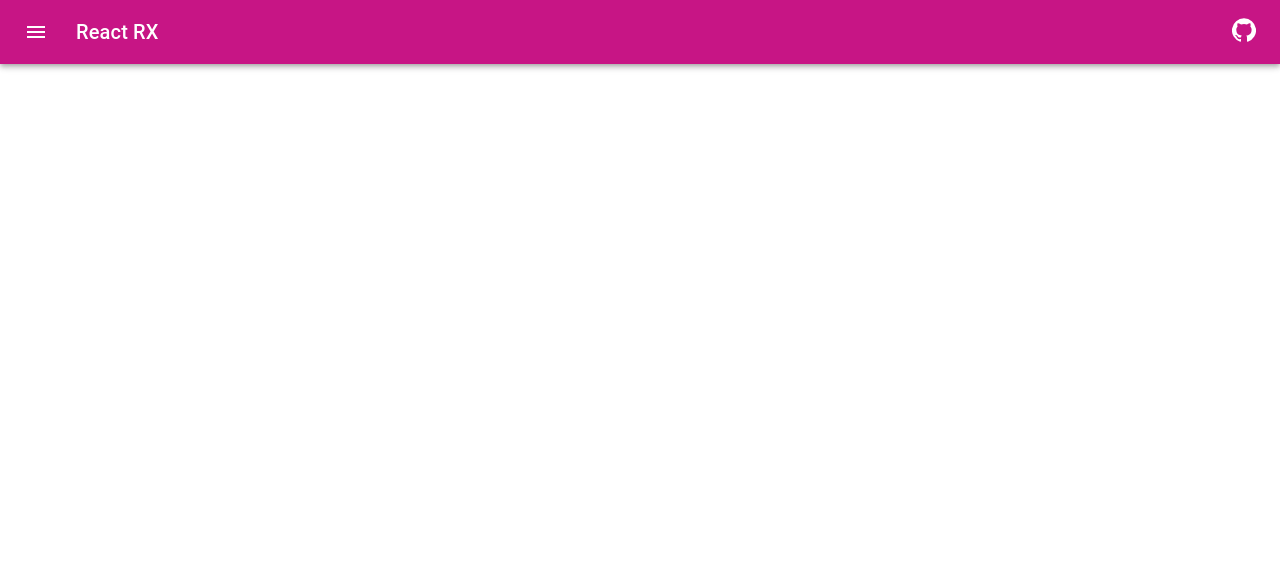
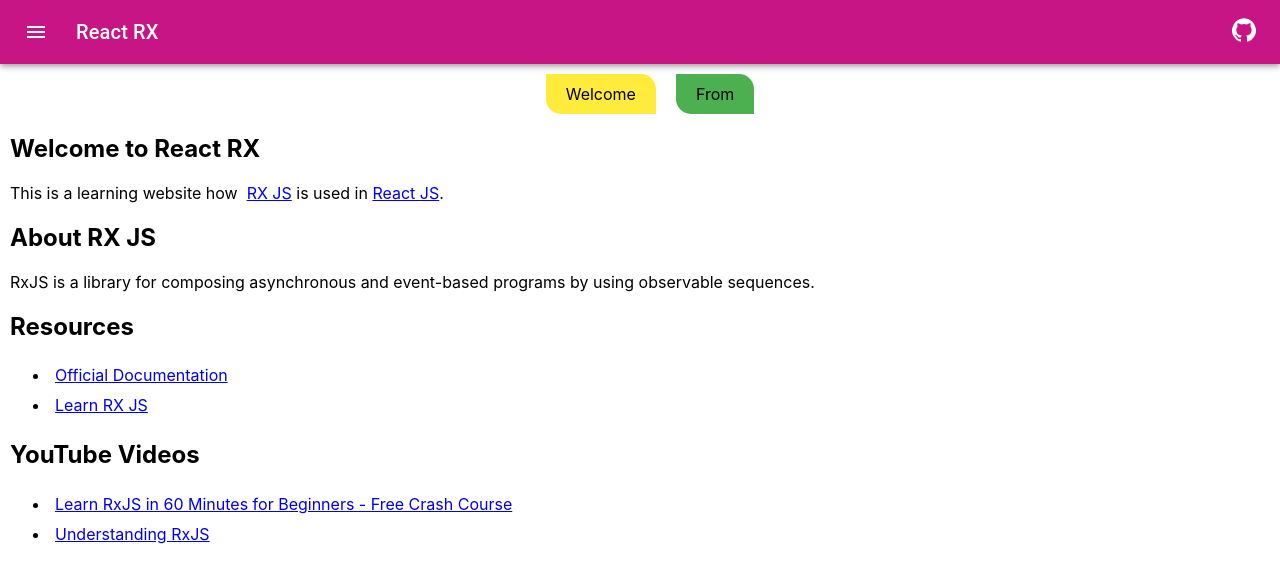
Before and after one commit to ayarhlaine/react-rx, a React (Create React App) app: page / in a window 1280 px wide. Shown: the top 582 px of the page. Built offline with nearby package versions, Linux system fonts and the light colour scheme.

Commit message:
✨ Added Welcome Page

```diff
--- a/src/App.js
+++ b/src/App.js
@@ -4,6 +4,7 @@ import TopBar from './TopBar/TopBar';
 import Drawer from './Drawer/Drawer';
 import './App.css';
 import Interval from './creation/interval/Interval';
+import Welcome from './welcome/Welcome';
 function App() {
   const [toggle, setToggle] = useState(false);
   const [selectedMenu, setSelectedMenu] = useState('welcome');
@@ -19,6 +20,10 @@ function App() {
      />
      <div className="app__body">
        {
+         selectedMenu === 'welcome' &&
+          <Welcome/>
+       }
+       {
          selectedMenu === 'from' &&
           <From/>
        }
--- a/src/diagrams/footer/Footer.jsx
+++ b/src/diagrams/footer/Footer.jsx
@@ -4,7 +4,7 @@ import './Footer.css';
 const Footer = ({ link, onReplay }) => {
     return (
         <div className="footer">
-            <a href={link} className="href">View Code</a>
+            <a href={link} rel="noreferrer" target='_blank'>View Code</a>
             <Button variant="contained" color="primary" onClick={onReplay}>
             <ReplyIcon />
             Replay
--- /dev/null
+++ b/src/diagrams/welcomediagram/WelcomeDiagram.css
@@ -0,0 +1,14 @@
+.welcomeDiagram{
+    display: flex;
+    flex: 1;
+    justify-content: center;
+}
+.welcomeDiagram__item{
+    margin-left: 20px;
+    padding: 10px 20px;
+    display: flex;
+    align-items: center;
+    justify-content: center;
+    border-top-right-radius: 15px;
+    border-bottom-left-radius: 15px;
+}
--- /dev/null
+++ b/src/diagrams/welcomediagram/WelcomeDiagram.jsx
@@ -0,0 +1,19 @@
+import { colors } from '../../colors/colors';
+import './WelcomeDiagram.css';
+const WelcomeDiagram = ({ values }) => {
+    return (
+        <div className='welcomeDiagram'>
+            {
+                values.map((value, index) => (
+                    <div key={index}
+                    style={{
+                        backgroundColor: colors[index]
+                    }}
+                    className='welcomeDiagram__item'>{value}</div>
+                ))
+            }
+        </div>
+    )
+}
+
+export default WelcomeDiagram
--- /dev/null
+++ b/src/welcome/Welcome.css
@@ -0,0 +1,9 @@
+.welcome {
+    padding: 10px;
+}
+.welcome_resource__list>li{
+    padding: 5px;
+}
+.welcome_youtube__list>li{
+    padding: 5px;
+}
--- /dev/null
+++ b/src/welcome/Welcome.jsx
@@ -0,0 +1,59 @@
+import {unstable_batchedUpdates} from 'react-dom';
+import { useEffect, useState } from 'react';
+import { from, of } from 'rxjs';
+import { delay,concatMap } from 'rxjs/operators';
+import WelcomeDiagram from '../diagrams/welcomediagram/WelcomeDiagram';
+import './Welcome.css';
+const Welcome = () => {
+    const [data, setData] = useState([]);
+    const [replay, setReplay] = useState(false);
+    useEffect(() => {
+        const observable$ = from(["Welcome", "From", "React RX"]);
+        const delayObservable$ = observable$.pipe(
+            concatMap((val) => of(val).pipe(delay(1000)))
+        );
+        const subscription = delayObservable$.subscribe({
+            next: (val) => setData(current =>  current.length === 3 ? [val] : [...current, val]),
+            error: (error) => console.log,
+            complete: () => {
+                unstable_batchedUpdates(() => {
+                    setReplay(!replay);
+                });
+            },
+        })
+        return () => {
+            subscription.unsubscribe();
+        }
+    },[replay]);
+    return (
+        <div className='welcome'>
+           <WelcomeDiagram values={data} />
+           <h2>Welcome to React RX</h2>
+            <p>This is a learning website how
+                &nbsp;<a href="https://rxjs-dev.firebaseapp.com/" rel="noreferrer" target='_blank'>RX JS</a>
+                &nbsp;is used in <a href="https://reactjs.org/" rel="noreferrer" target='_blank'>React JS</a>.</p>
+           <h2>About RX JS</h2>
+           <p>RxJS is a library for composing asynchronous and event-based programs by using observable sequences.</p>
+           <h2>Resources</h2>
+           <ul className='welcome_resource__list'>
+               <li>
+                   <a href="https://rxjs-dev.firebaseapp.com/" rel="noreferrer" target='_blank'>Official Documentation</a>
+               </li>
+               <li>
+                   <a href="https://www.learnrxjs.io/" rel="noreferrer" target='_blank'>Learn RX JS</a>
+               </li>
+           </ul>
+           <h2>YouTube Videos</h2>
+           <ul className='welcome_youtube__list'>
+               <li>
+                   <a href="https://youtu.be/PhggNGsSQyg" rel="noreferrer" target='_blank'>Learn RxJS in 60 Minutes for Beginners - Free Crash Course</a>
+               </li>
+               <li>
+                   <a href="https://www.youtube.com/playlist?list=PL55RiY5tL51pHpagYcrN9ubNLVXF8rGVi" rel="noreferrer" target='_blank'>Understanding RxJS</a>
+               </li>
+           </ul>
+        </div>
+    )
+}
+
+export default Welcome
```
